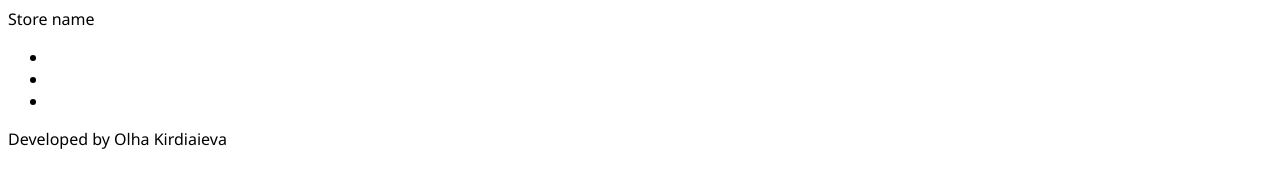
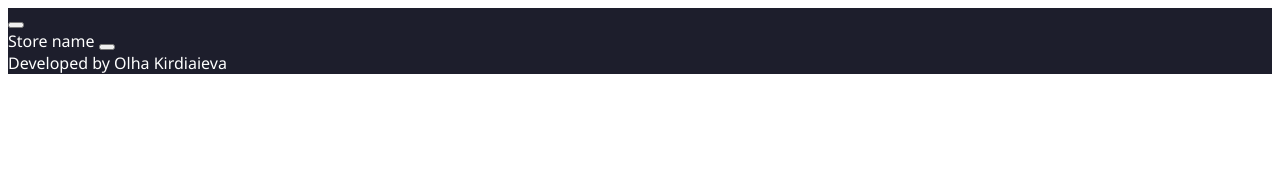
Before and after one commit to kirdiaieva/Lab02-Kirdiaieva-Olha, a website built with webpack: page docs/index.html in a window 1280 px wide. Built offline with nearby package versions, Linux system fonts and the light colour scheme.

Commit message:
Some classes

```diff
--- a/docs/index.html
+++ b/docs/index.html
@@ -7,24 +7,28 @@
 </head>
 <body>
 
-<header>
-    <span>Store name</span>
+<header class="header">
+    <button class="categories-button"></button>
+
+    <div class="categories-list">
+    </div>
+
+    <span class="heading">Store name</span>
+
+    <button class="basket-button"></button>
+
 </header>
 
-<div class="all-products">
-    <div class="filter-categories">
-        <ul>
-            <li></li>
-            <li></li>
-            <li></li>
-        </ul>
-    </div>
+<div class="product-list">
+
     <div class="product-card"></div>
+
 </div>
-<div class="product-details"></div>
-<div class="my-basket"></div>
 
-<footer>
+<div class="product-page"></div>
+<div class="basket-page"></div>
+
+<footer class="footer">
     <span>Developed by Olha Kirdiaieva</span>
 </footer>
 
--- a/docs/js/main.js
+++ b/docs/js/main.js
@@ -1 +1 @@
-!function(e){var t={};function n(r){if(t[r])return t[r].exports;var o=t[r]={i:r,l:!1,exports:{}};return e[r].call(o.exports,o,o.exports,n),o.l=!0,o.exports}n.m=e,n.c=t,n.d=function(e,t,r){n.o(e,t)||Object.defineProperty(e,t,{enumerable:!0,get:r})},n.r=function(e){"undefined"!=typeof Symbol&&Symbol.toStringTag&&Object.defineProperty(e,Symbol.toStringTag,{value:"Module"}),Object.defineProperty(e,"__esModule",{value:!0})},n.t=function(e,t){if(1&t&&(e=n(e)),8&t)return e;if(4&t&&"object"==typeof e&&e&&e.__esModule)return e;var r=Object.create(null);if(n.r(r),Object.defineProperty(r,"default",{enumerable:!0,value:e}),2&t&&"string"!=typeof e)for(var o in e)n.d(r,o,function(t){return e[t]}.bind(null,o));return r},n.n=function(e){var t=e&&e.__esModule?function(){return e.default}:function(){return e};return n.d(t,"a",t),t},n.o=function(e,t){return Object.prototype.hasOwnProperty.call(e,t)},n.p="",n(n.s=0)}([function(e,t,n){"use strict";n.r(t);n(1);console.log("Hello!"),console.log("The time is ".concat(new Date))},function(e,t,n){}]);
+!function(e){var t={};function r(n){if(t[n])return t[n].exports;var o=t[n]={i:n,l:!1,exports:{}};return e[n].call(o.exports,o,o.exports,r),o.l=!0,o.exports}r.m=e,r.c=t,r.d=function(e,t,n){r.o(e,t)||Object.defineProperty(e,t,{enumerable:!0,get:n})},r.r=function(e){"undefined"!=typeof Symbol&&Symbol.toStringTag&&Object.defineProperty(e,Symbol.toStringTag,{value:"Module"}),Object.defineProperty(e,"__esModule",{value:!0})},r.t=function(e,t){if(1&t&&(e=r(e)),8&t)return e;if(4&t&&"object"==typeof e&&e&&e.__esModule)return e;var n=Object.create(null);if(r.r(n),Object.defineProperty(n,"default",{enumerable:!0,value:e}),2&t&&"string"!=typeof e)for(var o in e)r.d(n,o,function(t){return e[t]}.bind(null,o));return n},r.n=function(e){var t=e&&e.__esModule?function(){return e.default}:function(){return e};return r.d(t,"a",t),t},r.o=function(e,t){return Object.prototype.hasOwnProperty.call(e,t)},r.p="",r(r.s=0)}([function(e,t,r){"use strict";r.r(t);r(1)},function(e,t,r){}]);
--- a/src/index.js
+++ b/src/index.js
@@ -1,3 +1 @@
-console.log('Hello!');
-console.log(`The time is ${new Date()}`);
 import './scss/main.scss';
--- a/src/scss/main.scss
+++ b/src/scss/main.scss
@@ -1,3 +1,45 @@
+$dark: #1D1E2C;
+$middle: #59656F;
+$light: #D7CDCC;
+$pop: #9C528B;
+
 *{
   font-family: "Segoe UI", sans-serif;
 }
+
+.header, .footer{
+  color: white;
+  background-color: $dark;
+}
+
+.categories-button{
+
+}
+
+.categories-list{
+
+}
+
+.basket-button{
+
+}
+
+.heading{
+
+}
+
+.product-list{
+
+}
+
+.product-card{
+
+}
+
+.product-page{
+
+}
+
+.basket-page{
+
+}
```
Also changed, not shown: docs/css/main.css.
